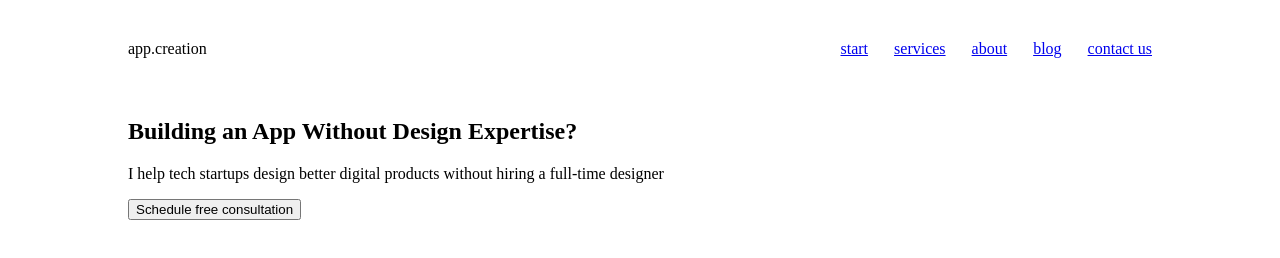
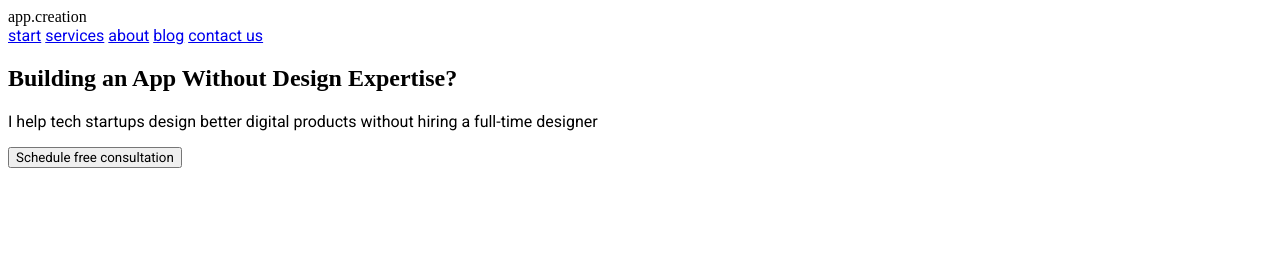
Before and after one commit to WebHeroSchool/planingDeskART195, a plain HTML site: page index.html in a window 1280 px wide. Drawn offline with Linux system fonts and the light colour scheme; a web font is replaced by a local one.

Commit message:
no message

```diff
--- a/index.html
+++ b/index.html
@@ -11,7 +11,6 @@
 </head>
 
 <body>
-<div class="wrapper">
   <header class="header">
     <div class="logo">app.creation</div>
     <nav class="menu">
@@ -35,7 +34,6 @@ hiring a full-time designer</p>
       <img class="image-content__image" src="" alt="">
     </div>
   </section>
-  </div>
 </body>
 
 </html>
--- a/style.css
+++ b/style.css
@@ -1,28 +1,24 @@
-body {
- margin: 0;
+a{
+  font-family: Roboto;
+
 }
-.header {
- display: flex;
-  justify-content: space-between;
-}
-.wrapper {
-  margin: auto;
-  width: 80%;
+div{
+
+font-family: PT Serif;
 }
 
-.logo, .menu {
- display: inline-block;
+button {
+
+font-family: Roboto;
 }
-.logo {
- padding: 40px 0;
+
+h1{
+
+font-family: PT Serif;
 }
-.menu {
- display: flex;
- align-items: center;
+
+p {
+
+font-family: Roboto;
+
 }
-.menu__item {
- padding: 0 13px;
-}
-.menu__item:last-child {
- padding-right: 0;
-}
```
